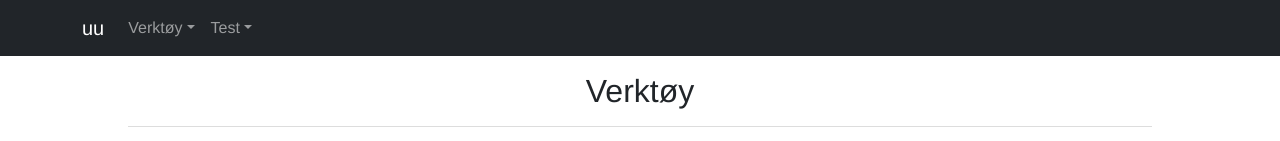
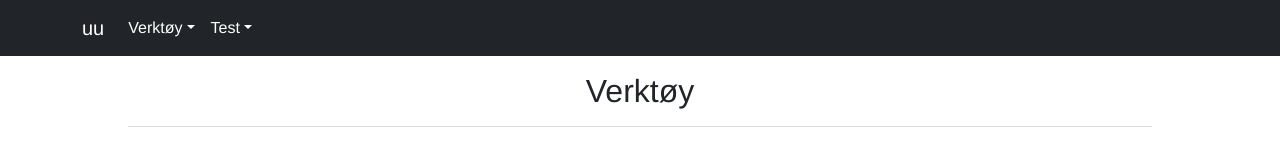
Before and after one commit to TilsynForUniversellUtforming/testlab2-frontend, a React (Vite) app in the folder frontend/: page / in a window 1280 px wide. Shown: the top 141 px of the page. Built offline with nearby package versions, Linux system fonts and the light colour scheme.

Commit message:
[BUGFIX] Kontrast i hovedmeny

```diff
--- a/frontend/src/common/navigation/Navigation.tsx
+++ b/frontend/src/common/navigation/Navigation.tsx
@@ -1,8 +1,10 @@
+import './navigation.scss';
+
 import React from 'react';
 import { Container, Nav, Navbar } from 'react-bootstrap';
 
-import LinksDropdown from '../dropdown/LinksDropdown';
 import { routes, testing, verktoey } from '../routes';
+import LinksDropdown from './dropdown/LinksDropdown';
 
 const Navigation = () => {
   return (
--- a/frontend/src/common/dropdown/LinksDropdown.tsx
+++ b/frontend/src/common/navigation/dropdown/LinksDropdown.tsx
@@ -1,9 +1,7 @@
-import 'bootstrap/dist/css/bootstrap.min.css';
-
 import { NavDropdown } from 'react-bootstrap';
 import { Link } from 'react-router-dom';
 
-import { Route } from '../routes';
+import { Route } from '../../routes';
 
 interface Props {
   navn: string;
@@ -12,7 +10,7 @@ interface Props {
 
 export const LinksDropdown = ({ navn, routes }: Props) => {
   return (
-    <NavDropdown title={navn}>
+    <NavDropdown title={navn} className="navbar__dropdown">
       {routes.map((route) => (
         <NavDropdown.Item key={route.navn} as={Link} to={route.path}>
           {route.navn}
--- /dev/null
+++ b/frontend/src/common/navigation/navigation.scss
@@ -0,0 +1,7 @@
+.navbar__dropdown > a {
+  color: white;
+  &:focus,
+  &:hover {
+    color: white;
+  }
+}
```
